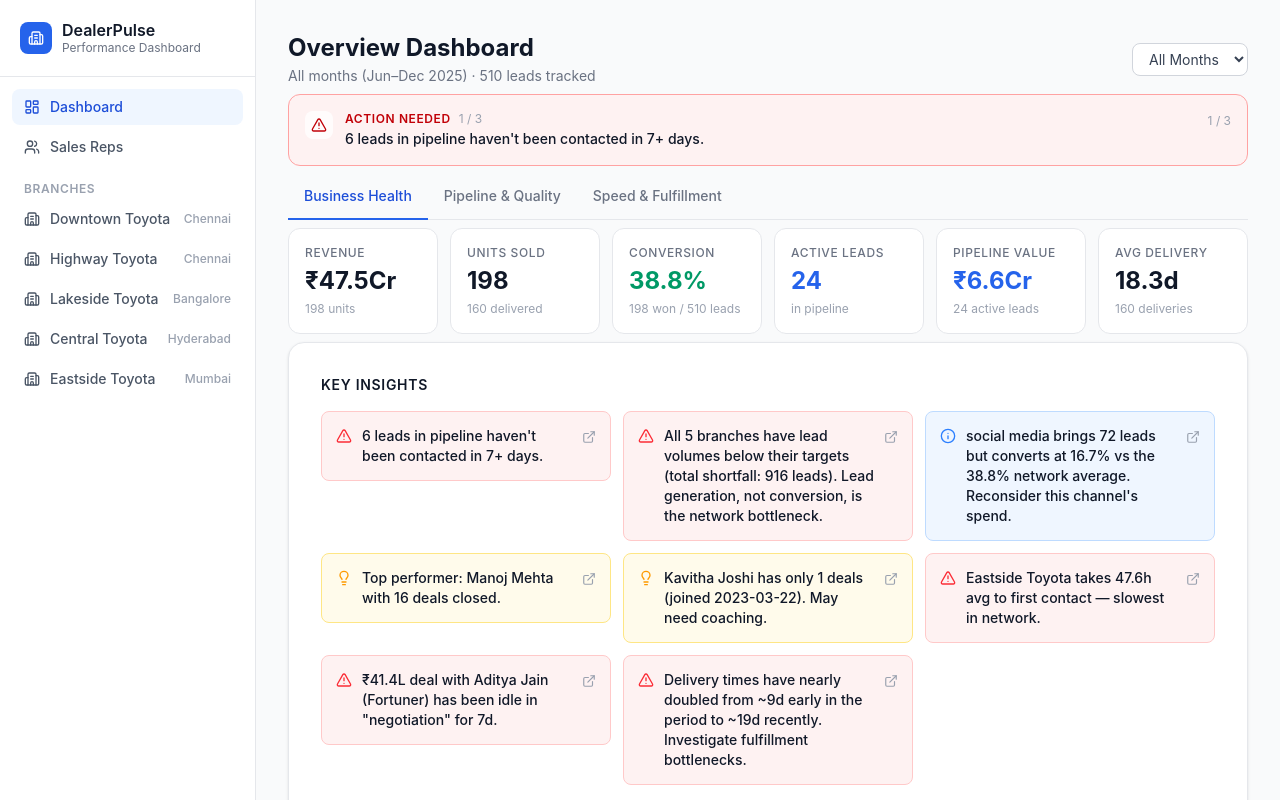
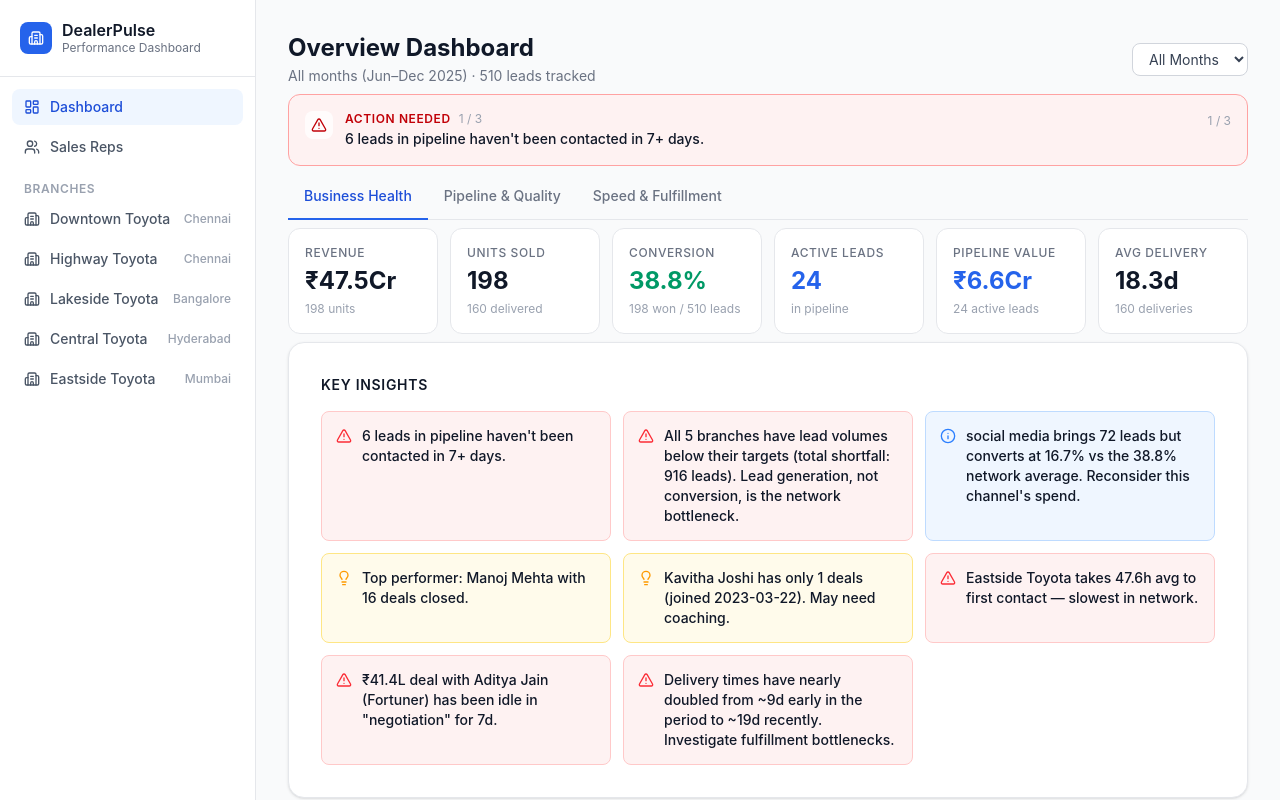
Before and after one commit to anish-9999/dealerpulse, a React (Vite) app: page / in a window 1280 px wide. Shown: the top 800 px of the page. Built offline with nearby package versions, Linux system fonts and the light colour scheme; the HTML template or start-up script is replaced by a standard one.

Commit message:
Revert "Make stale-lead insight clickable, navigates to Speed & Fulfillment tab"
This reverts commit f51765718428179ea40868d0d39b8bf97c249599.

```diff
--- a/src/lib/data.ts
+++ b/src/lib/data.ts
@@ -277,7 +277,7 @@ export function getDashboardInsights(month?: string): { type: 'alert' | 'tip' |
   const staleLeads = getStaleLeads(allLeads, 7);
 
   if (staleLeads.length > 0) {
-    insights.push({ type: 'alert', text: `${staleLeads.length} lead${staleLeads.length > 1 ? 's' : ''} in pipeline haven't been contacted in 7+ days.`, tab: 'operations' });
+    insights.push({ type: 'alert', text: `${staleLeads.length} lead${staleLeads.length > 1 ? 's' : ''} in pipeline haven't been contacted in 7+ days.`, tab: 'pipeline' });
   }
 
   // Lead-volume gap: single insight summarizing network-wide shortfall
--- a/src/pages/Dashboard.tsx
+++ b/src/pages/Dashboard.tsx
@@ -18,13 +18,12 @@ const TABS = [
 ];
 
 export default function Dashboard() {
-  const [searchParams, setSearchParams] = useSearchParams();
-  const urlTab = searchParams.get('tab');
-  const [activeTab, setActiveTab] = useState(() => urlTab || sessionStorage.getItem('activeTab') || 'health');
+  const [activeTab, setActiveTab] = useState(() => sessionStorage.getItem('activeTab') || 'health');
   const handleTabChange = (tab: string) => {
     setActiveTab(tab);
     sessionStorage.setItem('activeTab', tab);
   };
+  const [searchParams, setSearchParams] = useSearchParams();
   const selectedMonth = searchParams.get('month') || '';
   const setSelectedMonth = (m: string) => {
     if (m) setSearchParams({ month: m });
--- a/src/pages/DashboardBusinessHealth.tsx
+++ b/src/pages/DashboardBusinessHealth.tsx
@@ -136,7 +136,6 @@ export default function DashboardBusinessHealth({ selectedMonth, totalLeads, tot
                 key={i}
                 type={insight.type}
                 title={insight.text}
-                href={insight.tab ? `#/?tab=${insight.tab}` : undefined}
               />
             ))}
           </div>
```
